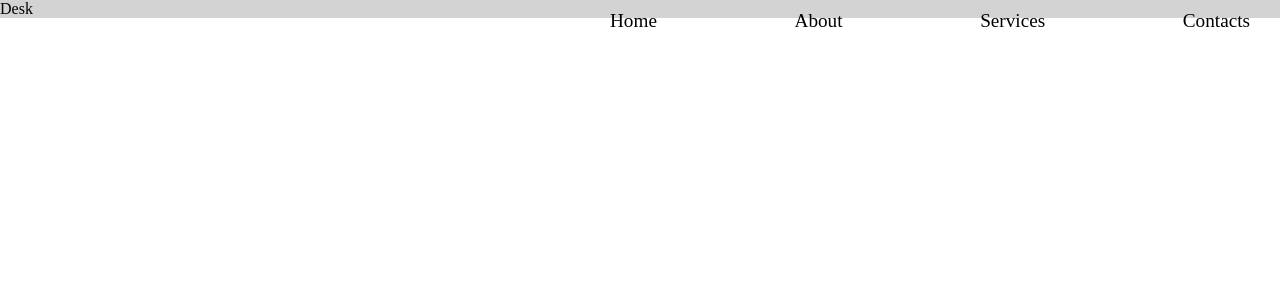
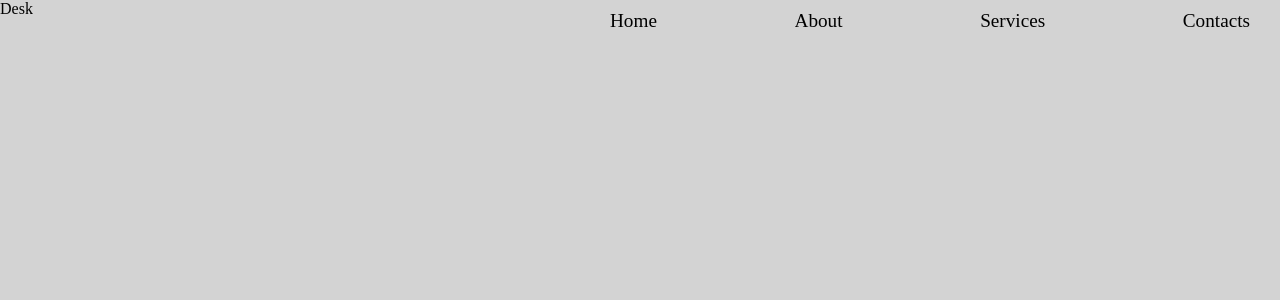
Before and after one commit to vikhulei/bethany_church, a React (Create React App) app: page /pages/contacts in a window 1280 px wide. Shown: the top 300 px of the page. Built offline with nearby package versions, Linux system fonts and the light colour scheme; a web font is replaced by a local one.

Commit message:
app js wrapper restored

```diff
--- a/src/App.js
+++ b/src/App.js
@@ -10,15 +10,16 @@ import Services from "./pages/Services";
 import Contacts from "./pages/Contacts";
 
 const Wrapper = styled.div`
-  /* position: absolute;
+  position: absolute;
   width: 100vw;
   height: 100%;
-  display: flex; */
+  display: flex;
   background-color: lightgray;
-  /* z-index: -99; */
+  z-index: -99;
 `;
 
 const Pages = styled.div`
+  /* position: absolute; */
   max-width: 100vw;
 `;
 
--- a/src/components/Navbar.js
+++ b/src/components/Navbar.js
@@ -19,14 +19,12 @@ const TopNavLink = styled(Link)`
 
 const Navbar = ({ mobileVersion }) => {
   return (
-    <div>
     <TopNav>
       <TopNavLink to="/pages/home">Home</TopNavLink>
       <TopNavLink to="/pages/about">About</TopNavLink>
       <TopNavLink to="/pages/services">Services</TopNavLink>
       <TopNavLink to="/pages/contacts">Contacts</TopNavLink>
     </TopNav>
-    </div>
   );
 };
 
--- a/src/components/Sidebar.js
+++ b/src/components/Sidebar.js
@@ -3,6 +3,10 @@ import styled from "styled-components";
 import { Link } from "react-router-dom";
 import * as FontAwesome from "react-icons/fa";
 import * as Grommet from "react-icons/gr";
+
+const Wrapper = styled.div`
+  /* position: relative; */
+`;
 
 const IconWrapper = styled.div`
   position: absolute;
@@ -61,7 +65,7 @@ const SideNavLink = styled(Link)`
 
 const Sidebar = ({ sideBar, showSideBar }) => {
   return (
-    <div>
+    <Wrapper>
       <IconWrapper>
         {sideBar ? null : (
           <HamWrapper>
@@ -78,7 +82,7 @@ const Sidebar = ({ sideBar, showSideBar }) => {
         <SideNavLink to="/pages/services">Services</SideNavLink>
         <SideNavLink to="/pages/contacts">Contacts</SideNavLink>
       </SideNav>
-    </div>
+    </Wrapper>
   );
 };
 
```
Lines whose indentation alone changed are shown as unchanged.
